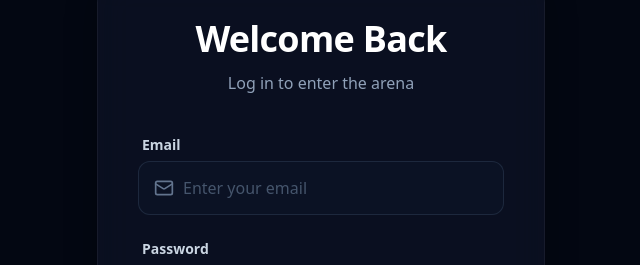
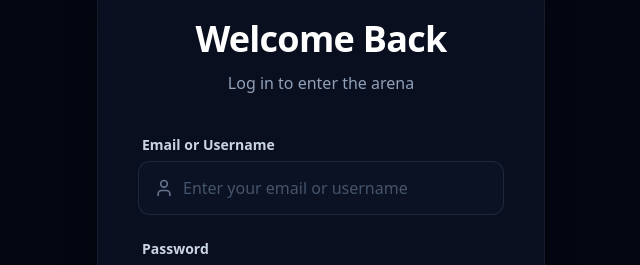
Before and after one commit to Osman-bin-nasir/connect4, a React (Vite) app in the folder client/: page /login in a window 1280 px wide. Shown: the part 187-452 px from the top of the page, without its empty margins (319-959 px from the left). Built offline with nearby package versions, Linux system fonts and the light colour scheme; no server answers.

Commit message:
fix: so many things - II

```diff
--- a/client/src/pages/Login.jsx
+++ b/client/src/pages/Login.jsx
@@ -3,11 +3,11 @@ import { useNavigate, Link } from 'react-router-dom';
 import axios from 'axios';
 import toast from 'react-hot-toast';
 import { motion } from 'framer-motion';
-import { Mail, Lock, ArrowRight, Home } from 'lucide-react';
+import { User, Lock, ArrowRight, Home } from 'lucide-react';
 import API_URL from '../config';
 
 function Login() {
-    const [email, setEmail] = useState('');
+    const [identifier, setIdentifier] = useState('');
     const [password, setPassword] = useState('');
     const [isLoading, setIsLoading] = useState(false);
     const navigate = useNavigate();
@@ -15,7 +15,7 @@ function Login() {
     const handleSubmit = async (e) => {
         e.preventDefault();
 
-        if (!email || !password) {
+        if (!identifier || !password) {
             toast.error('Please fill in all fields', { style: { background: '#334155', color: '#fff' } });
             return;
         }
@@ -23,7 +23,7 @@ function Login() {
         setIsLoading(true);
         try {
             const res = await axios.post(`${API_URL}/api/auth/login`, {
-                email,
+                identifier,
                 password
             });
 
@@ -75,17 +75,17 @@ function Login() {
 
                     <form onSubmit={handleSubmit} className="space-y-6">
                         <div className="space-y-1.5">
-                            <label className="block text-sm font-bold text-slate-300 ml-1">Email</label>
+                            <label className="block text-sm font-bold text-slate-300 ml-1">Email or Username</label>
                             <div className="relative group">
                                 <div className="absolute inset-y-0 left-0 pl-4 flex items-center pointer-events-none">
-                                    <Mail className="h-5 w-5 text-slate-500 group-focus-within:text-blue-400 transition-colors" />
+                                    <User className="h-5 w-5 text-slate-500 group-focus-within:text-blue-400 transition-colors" />
                                 </div>
                                 <input
-                                    type="email"
-                                    value={email}
-                                    onChange={(e) => setEmail(e.target.value)}
+                                    type="text"
+                                    value={identifier}
+                                    onChange={(e) => setIdentifier(e.target.value)}
                                     className="w-full bg-slate-900/50 text-white pl-11 pr-4 py-3.5 rounded-xl border border-slate-700/50 focus:border-blue-500 focus:ring-2 focus:ring-blue-500/20 outline-none transition-all placeholder:text-slate-600"
-                                    placeholder="Enter your email"
+                                    placeholder="Enter your email or username"
                                 />
                             </div>
                         </div>
--- a/client/src/pages/Signup.jsx
+++ b/client/src/pages/Signup.jsx
@@ -19,8 +19,8 @@ function Signup() {
 
         if (isLoading) return;
 
-        if (!username || !email || !password || !confirmPassword) {
-            toast.error('Please fill in all fields', { style: { background: '#334155', color: '#fff' } });
+        if (!username || !password || !confirmPassword) {
+            toast.error('Please fill in all required fields', { style: { background: '#334155', color: '#fff' } });
             return;
         }
 
@@ -36,11 +36,13 @@ function Signup() {
 
         setIsLoading(true);
         try {
-            const res = await axios.post(`${API_URL}/api/auth/signup`, {
+            const payload = {
                 username,
-                email,
                 password
-            });
+            };
+            if (email) payload.email = email;
+
+            const res = await axios.post(`${API_URL}/api/auth/signup`, payload);
 
             // Auto login
             const { user, token } = res.data;
@@ -90,7 +92,7 @@ function Signup() {
 
                     <form onSubmit={handleSubmit} className="space-y-5">
                         <div className="space-y-1.5">
-                            <label className="block text-xs font-bold text-slate-300 ml-1 uppercase tracking-wider">Username</label>
+                            <label className="block text-xs font-bold text-slate-300 ml-1 uppercase tracking-wider">Username <span className="text-red-500">*</span></label>
                             <div className="relative group">
                                 <div className="absolute inset-y-0 left-0 pl-3.5 flex items-center pointer-events-none">
                                     <User className="h-4 w-4 text-slate-500 group-focus-within:text-emerald-400 transition-colors" />
@@ -106,7 +108,7 @@ function Signup() {
                         </div>
 
                         <div className="space-y-1.5">
-                            <label className="block text-xs font-bold text-slate-300 ml-1 uppercase tracking-wider">Email</label>
+                            <label className="block text-xs font-bold text-slate-300 ml-1 uppercase tracking-wider">Email <span className="text-slate-500 normal-case tracking-normal text-[10px] ml-1">(Optional)</span></label>
                             <div className="relative group">
                                 <div className="absolute inset-y-0 left-0 pl-3.5 flex items-center pointer-events-none">
                                     <Mail className="h-4 w-4 text-slate-500 group-focus-within:text-emerald-400 transition-colors" />
@@ -122,7 +124,7 @@ function Signup() {
                         </div>
 
                         <div className="space-y-1.5">
-                            <label className="block text-xs font-bold text-slate-300 ml-1 uppercase tracking-wider">Password</label>
+                            <label className="block text-xs font-bold text-slate-300 ml-1 uppercase tracking-wider">Password <span className="text-red-500">*</span></label>
                             <div className="relative group">
                                 <div className="absolute inset-y-0 left-0 pl-3.5 flex items-center pointer-events-none">
                                     <Lock className="h-4 w-4 text-slate-500 group-focus-within:text-emerald-400 transition-colors" />
@@ -138,7 +140,7 @@ function Signup() {
                         </div>
 
                         <div className="space-y-1.5">
-                            <label className="block text-xs font-bold text-slate-300 ml-1 uppercase tracking-wider">Confirm Password</label>
+                            <label className="block text-xs font-bold text-slate-300 ml-1 uppercase tracking-wider">Confirm Password <span className="text-red-500">*</span></label>
                             <div className="relative group">
                                 <div className="absolute inset-y-0 left-0 pl-3.5 flex items-center pointer-events-none">
                                     <Lock className="h-4 w-4 text-slate-500 group-focus-within:text-emerald-400 transition-colors" />
```
Also changed, not shown: 2 other files (tests, documents, lock files or other folders).
